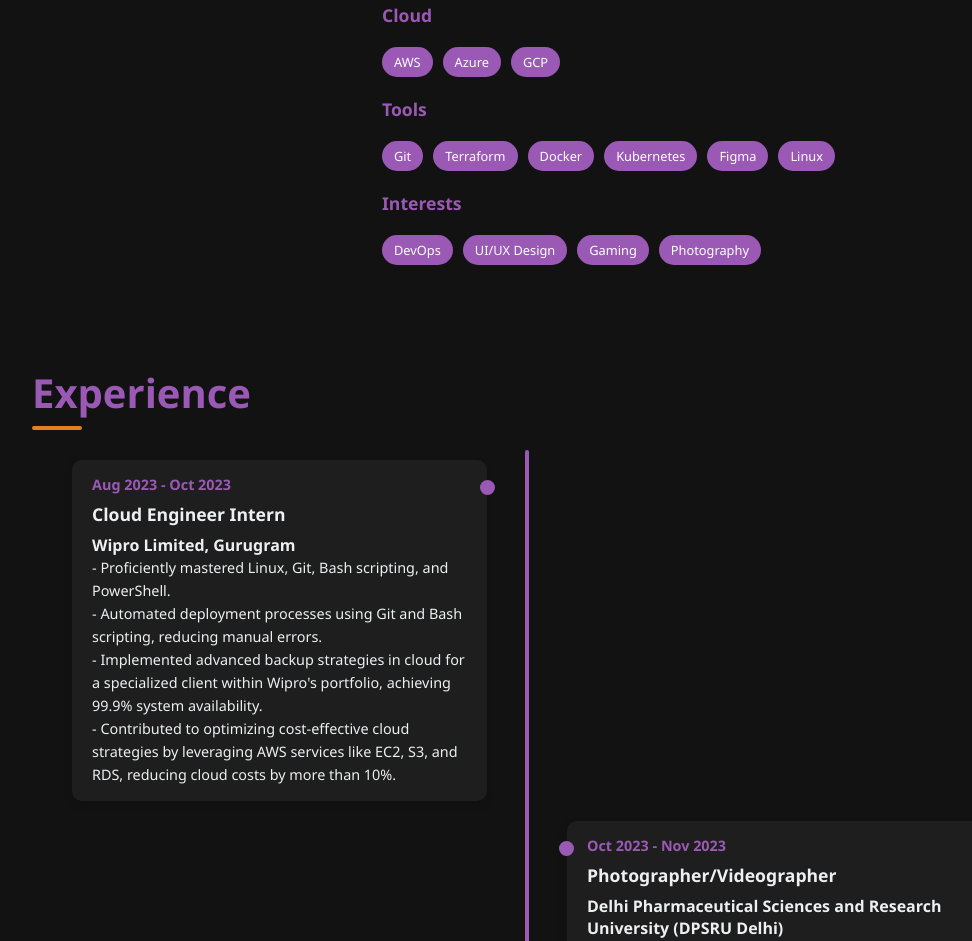
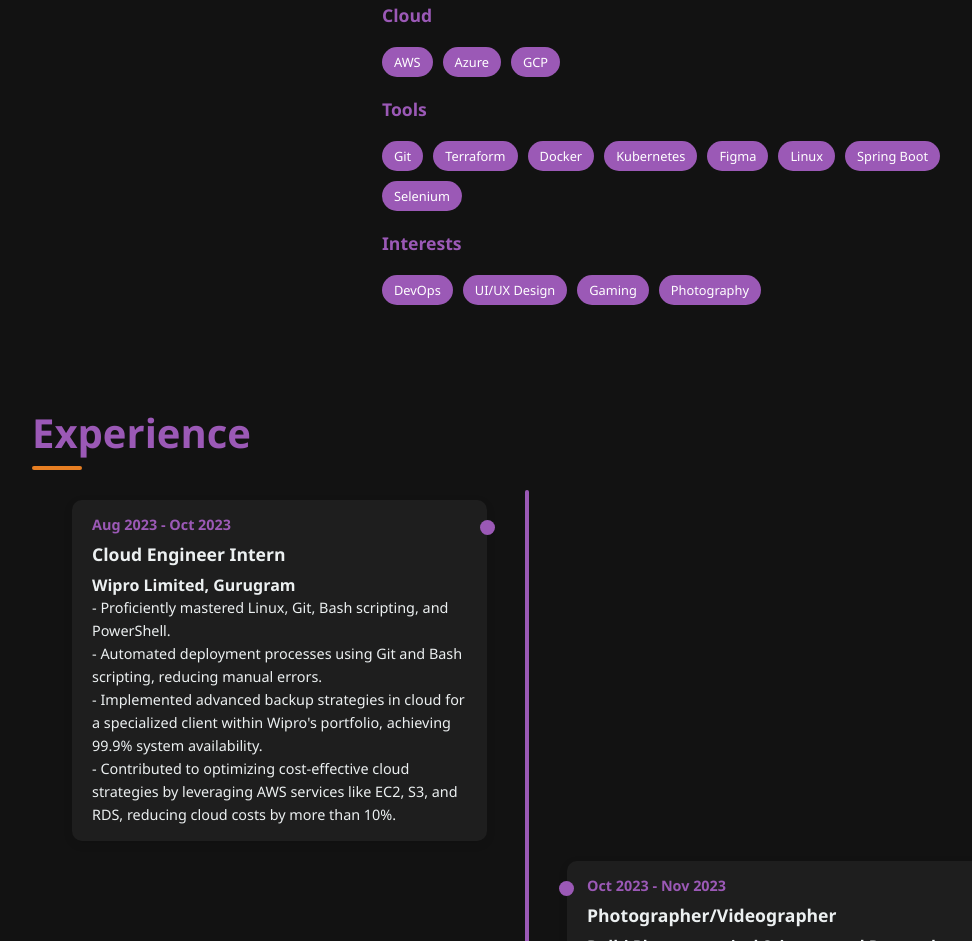
Before and after one commit to ParthFPS/Parth_Portfolio, a plain HTML site: page index.html in a window 1280 px wide. Shown: the part 1321-2262 px from the top of the page, without its empty margins (213-1185 px from the left). Drawn offline with Linux system fonts and the light colour scheme.

Commit message:
Update index.html

```diff
--- a/index.html
+++ b/index.html
@@ -786,6 +786,8 @@
                             <span class="skill">Kubernetes</span>
                             <span class="skill">Figma</span>
                             <span class="skill">Linux</span>
+                            <span class="skill">Spring Boot</span>
+                            <span class="skill">Selenium</span>
                         </div>
                     </div>
 
```
